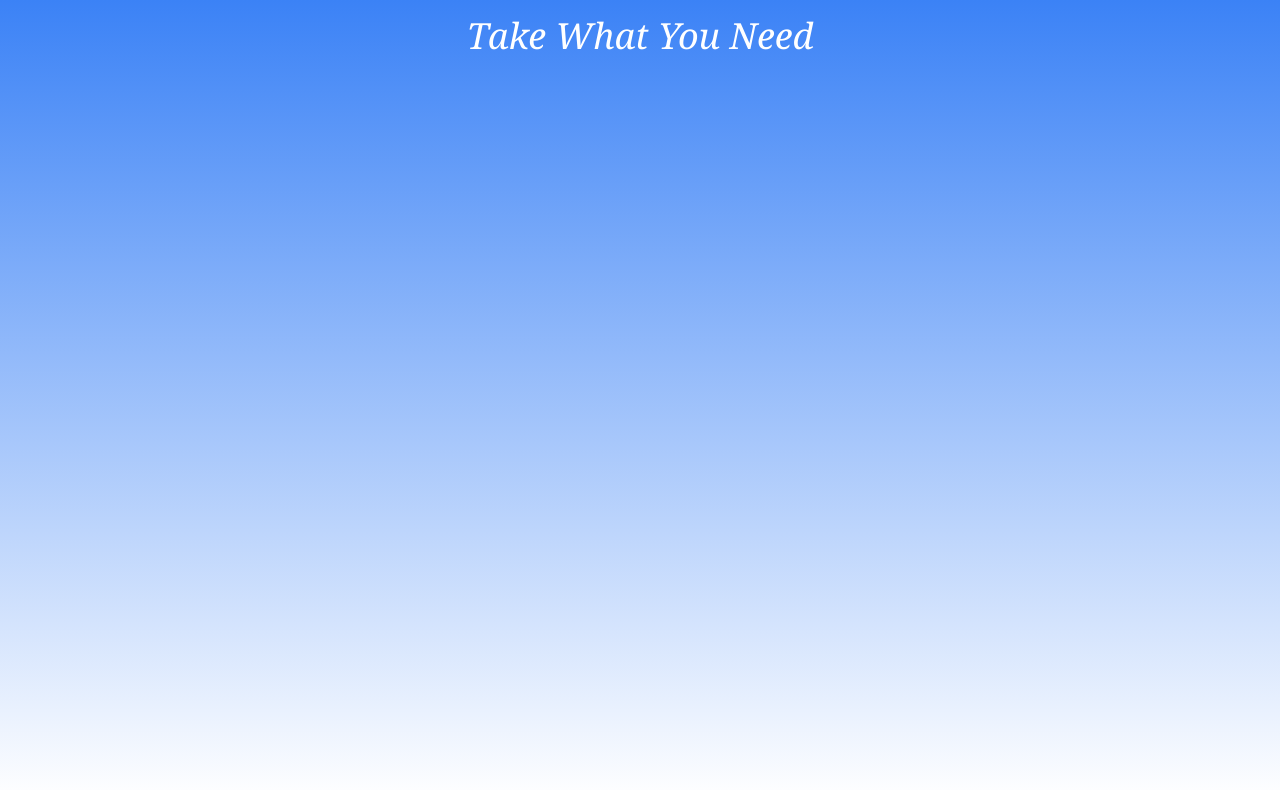
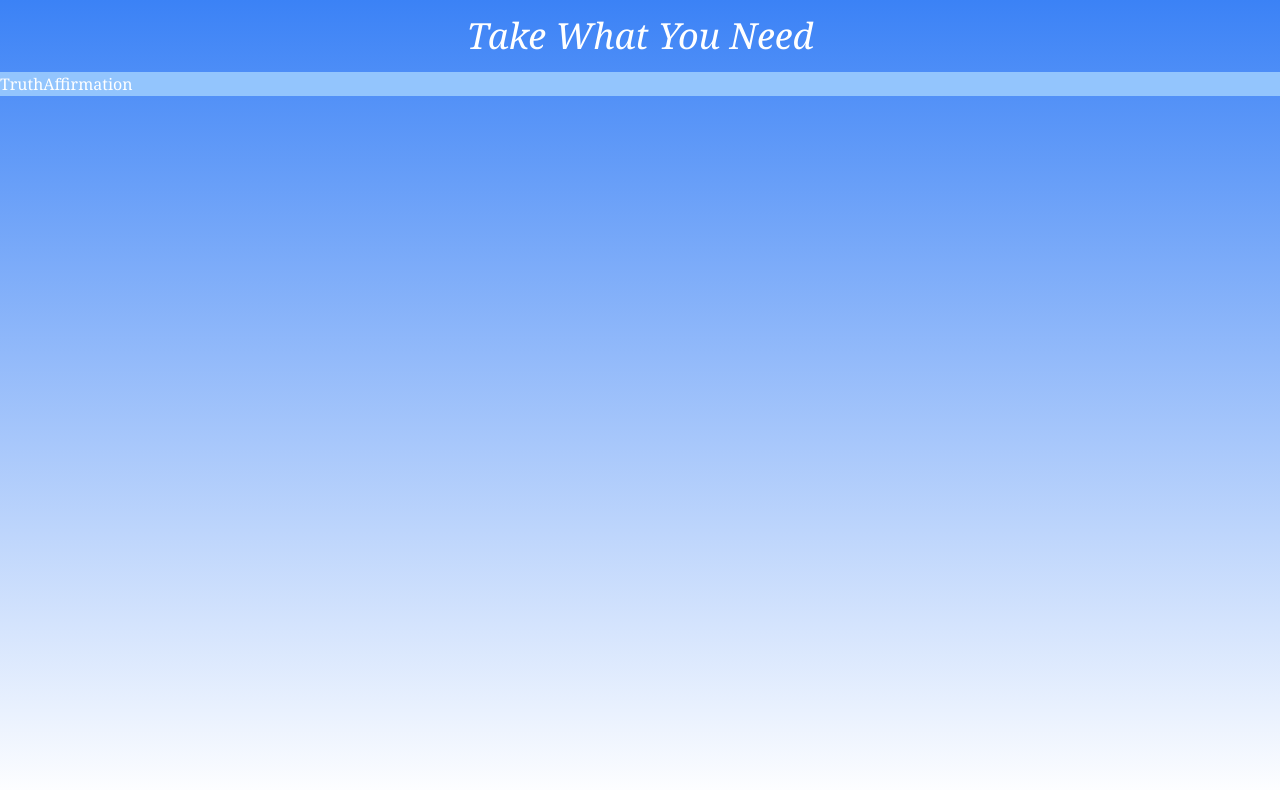
Before and after one commit to danalchapman/truth-and-affirmation, a React (Create React App) app: page / in a window 1280 px wide. Shown: the top 790 px of the page. Built offline with nearby package versions, Linux system fonts and the light colour scheme.

Commit message:
Add initial form style

```diff
--- a/src/Components/App/App.js
+++ b/src/Components/App/App.js
@@ -1,4 +1,4 @@
-
+import { Form } from "../Form/Form";
 
 export const App = () => {
 
@@ -7,6 +7,7 @@ export const App = () => {
       <h1 className="text-4xl text-center p-4">
         Take What You Need
       </h1>
+      <Form />
     </div>
   );
 }
--- a/src/Components/Form/Form.js
+++ b/src/Components/Form/Form.js
@@ -2,10 +2,9 @@
 
 export const Form = () => {
     return (
-        <div>
-            <form>
-
-            </form>
-        </div>
+        <form className='bg-blue-300'>
+            <button>Truth</button>
+            <button>Affirmation</button>
+        </form>
     )
 }
```
